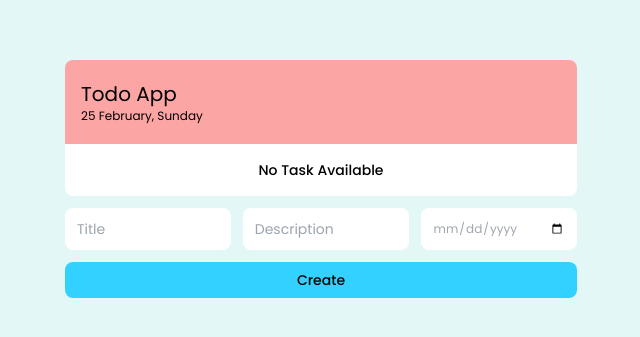
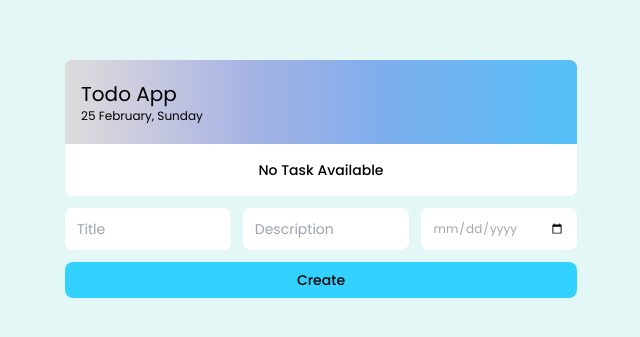
Before and after one commit to DanielUdechukwu/Learnable23_ToDo-App, a plain HTML site: page index.html in a window 1280 px wide. Shown: the part 221-558 px from the top of the page, without its empty margins (319-959 px from the left). Drawn offline with nearby package versions, Linux system fonts and the light colour scheme.

Commit message:
:construction: Final update | Added nav gradient

```diff
--- a/style.css
+++ b/style.css
@@ -3,3 +3,7 @@
 * {
   font-family: 'Poppins';
 }
+
+nav {
+  background-image: linear-gradient(to right, #dddddd, #d2d2de, #c5c7e0, #b6bde2, #a4b3e4, #99b1e7, #8bafea, #7baeed, #72b3f0, #69b7f3, #5fbcf5, #54c0f7);
+}
```
